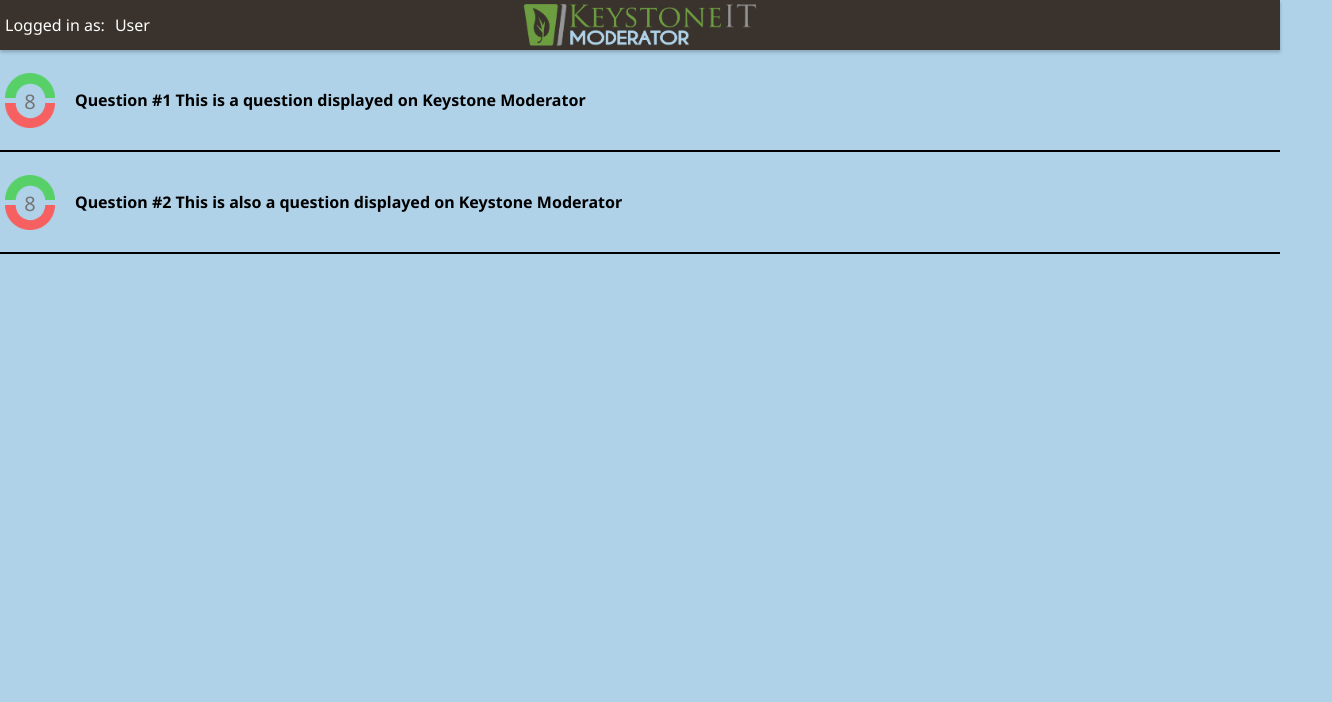
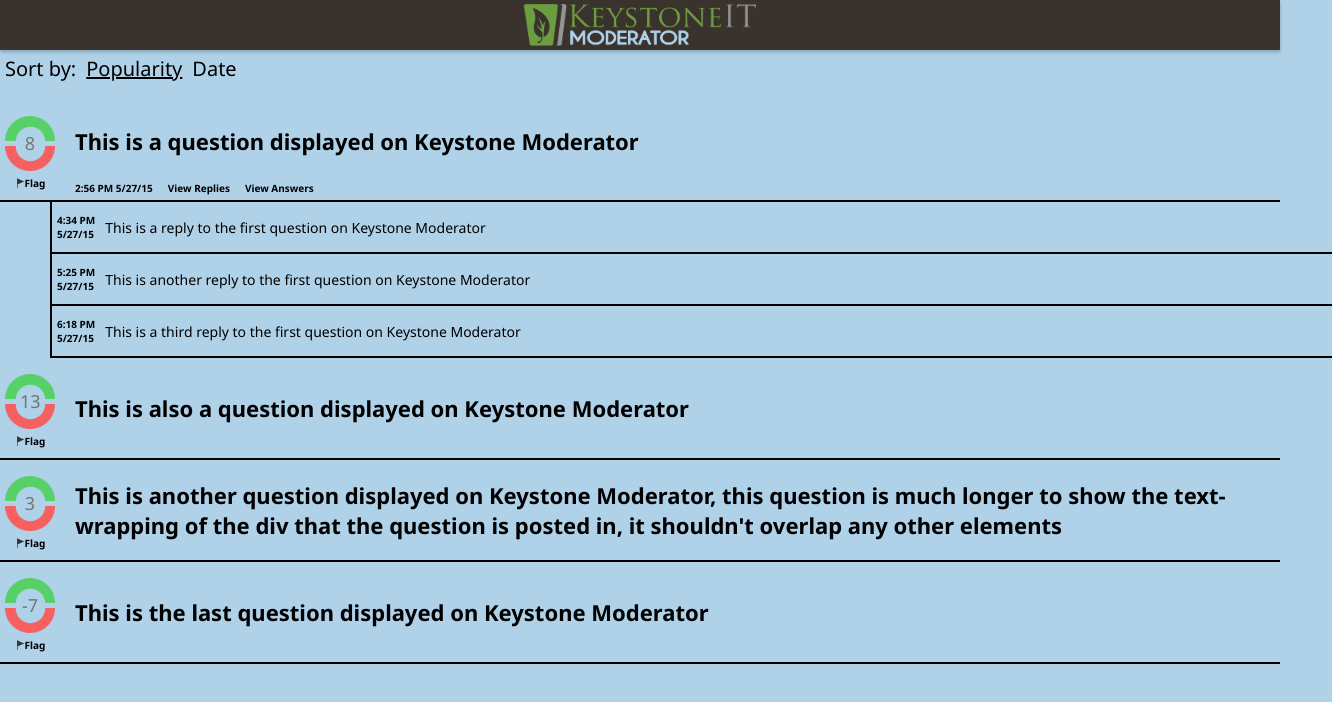
Before and after one commit to Keystone-Technologies/KeystoneModerator, a plain HTML site: page index.html in a window 1280 px wide. Shown: the whole page, 1332 px wide, since content can reach past the window. Drawn offline with Linux system fonts and the light colour scheme.

Commit message:
Added replies, flag button, dates/times, sorting

```diff
--- a/css/style.css
+++ b/css/style.css
@@ -29,6 +29,7 @@ body {
     padding: 0px;
     background-color: #3a332d;
     box-shadow: 0px 2px 3px 0.5px rgba(0,0,0,0.2);
+    z-index: 1;
 }
 
 #logo {
@@ -36,20 +37,19 @@ body {
     height: 50px;
 }
 
-#account {
+#sortbar {
+    position: relative;
+    top: 50px;
     display: flex;
     height: 50px;
-    align-items: center;
-    position: absolute;
-    left: 0px;
 }
 
-#logtext {
-    margin: 5px;
+.sortbar {
+    cursor: pointer;
 }
 
-#usertext {
-    margin: 5px;
+#popularity {
+    text-decoration: underline;
 }
 
 .questioncontainer {
@@ -72,6 +72,7 @@ body {
 .vote {
     width: 60px;
     position: relative;
+    flex 1 1 60px;
 }
 
 .voteup {
@@ -94,25 +95,98 @@ body {
     margin-top: 2.5px;
 }
 
+.question {
+    display: flex;
+    flex-direction: column;
+    align-items: flex-start;
+}
+
+
 .questiontitle {
+    display: flex;
+    font-size: 22px;
     font-weight: bold;
     padding: 5px;
     padding-left: 15px;
+    flex: 1 1;
+    align-items: center;
 }
+
+.infobar {
+    display: flex;
+}
+
+.info {
+    width: auto;
+    padding-left: 15px;
+    padding-bottom: 5px;
+    cursor: pointer;
+}
+
 p {
     margin: 0px;
     padding: 0px;
 }
 
 a {
-    width: 100%;
-    height: 100%;
     text-decoration: none;
     color: #000;
 }
 
 .countnumber {
-    font-size: 20;
+    font-size: 18;
     color: #757575;
     text-align: center;
 }
+h1 {
+    margin: 5px;
+    padding: 0px;
+    font-size: 14;
+    font-weight: normal;
+}
+
+h2 {
+    margin: 5px;
+    padding: 0px;
+    font-size: 20;
+    font-weight: normal;
+}
+
+h3 {
+    font-size: 10;
+    margin: 0px;
+    padding: 0px;
+}
+
+.flagcontainer {
+    display: flex;
+    justify-content: center;
+    align-items: center;
+}
+.flag {
+    width: 10px;
+    height: 10px;
+}
+
+.flagtext {
+    margin: 0px;
+    padding: 0px;
+}
+
+.reply {
+    position: relative;
+    display: flex;
+    align-items: center;
+    left: 50px;
+    width: 100%;
+    height: 50px;
+    border-bottom: 2px solid #000;
+    border-left: 2px solid #000;
+    justify-content: left;
+    vertical-align: middle;
+}
+
+.replytime {
+    margin-left: 5px;
+    margin-right: 5px;
+}
--- a/index.html
+++ b/index.html
@@ -2,40 +2,89 @@
     <head>
         <link rel="stylesheet" type="text/css" href="css/style.css">
         <link href='http://fonts.googleapis.com/css?family=Noto+Sans:400,700' rel='stylesheet' type='text/css'>
+        <script language="javascript" type="text/javascript" src="js/scripts.js"></script>
     </head>
 
 <body>
     <div class="header" id="bar">
-        <div class="header" id="account">
-            <p class="account" id="logtext">Logged in as: </p><p class="account" id="usertext">User</p>
-        </div>
         <input class="header" id="logo" type="image" src="img/logo.png">
+    </div>
+    <div id="sortbar">
+        <h2>Sort by: </h2>
+        <h2 id="popularity" class="sortbar" onclick="setunderline(this.id)">Popularity</h2>
+        <h2 id="date" class="sortbar" onclick="setunderline(this.id)">Date</h2>
     </div>
     <div id="content">
         <div class="questioncontainer">
             <div class="vote">
-                <img class="voteup" src="img/uparrow.png" onmouseover="this.src='/img/clickeduparrow.png'" onmouseout="this.src='/img/uparrow.png'">
+                <img id="1voteup" class="voteup" src="img/uparrow.png" onmouseover="arrowhover(this.id, this.className, 'over');" onmouseout="arrowhover(this.id, this.className, 'out');">
                 <div class="count">
                     <p class="countnumber">8</p>
                 </div>
-                <img class="votedown" src="img/downarrow.png" onmouseover="this.src='/img/clickeddownarrow.png'" onmouseout="this.src='/img/downarrow.png'">
+                <img id="1votedown" class="votedown" src="img/downarrow.png" onmouseover="arrowhover(this.id, this.className, 'over');" onmouseout="arrowhover(this.id, this.className, 'out');">
+                <a href='index.html'><div class="flagcontainer"><img class="flag" src="img/flag.png"><h3 class="flagtext">Flag</h3></div></a>
             </div>
-            <a href="http://google.com">
             <div class="question">
-                <p class="questiontitle">Question #1 This is a question displayed on Keystone Moderator</p>
+                <p class="questiontitle">This is a question displayed on Keystone Moderator</p>
+                    <div class="infobar">
+                        <h3 class="info">2:56 PM 5/27/15</h3>
+                        <h3 id="1replybutton" class="info" onclick="setunderline(this.id)">View Replies</h3>
+                        <h3 id="1answerbutton" class="info" onclick="setunderline(this.id)">View Answers</h3>
+                    </div>
+                </div>
+        </div>
+
+        <div class="reply">
+            <div class="replytimecontainer">
+                <h3 class="replytime">4:34 PM</h3><h3 class="replytime">5/27/15</h3>
             </div>
-            </a>
+            <h1>This is a reply to the first question on Keystone Moderator</h1>
         </div>
-        </a>
+        <div class="reply">
+            <div class="replytimecontainer">
+                <h3 class="replytime">5:25 PM</h3><h3 class="replytime">5/27/15</h3>
+            </div>
+            <h1>This is another reply to the first question on Keystone Moderator</h1>
+        </div>
+        <div class="reply">
+            <div class="replytimecontainer">
+                <h3 class="replytime">6:18 PM</h3><h3 class="replytime">5/27/15</h3>
+            </div>
+            <h1>This is a third reply to the first question on Keystone Moderator</h1>
+        </div>
+
         <div class="questioncontainer">
             <div class="vote">
-                <img class="voteup" src="img/uparrow.png" onmouseover="this.src='/img/clickeduparrow.png'" onmouseout="this.src='/img/uparrow.png'">
+                <img id="2voteup" class="voteup" src="img/uparrow.png" onmouseover="arrowhover(this.id, this.className, 'over');" onmouseout="arrowhover(this.id, this.className, 'out');">
                 <div class="count">
-                    <p class="countnumber">8</p>
+                    <p class="countnumber">13</p>
                 </div>
-                <img class="votedown" src="img/downarrow.png" onmouseover="this.src='/img/clickeddownarrow.png'" onmouseout="this.src='/img/downarrow.png'">
+                <img id="2votedown" class="votedown" src="img/downarrow.png" onmouseover="arrowhover(this.id, this.className, 'over');" onmouseout="arrowhover(this.id, this.className, 'out');">
+                <a href='index.html'><div class="flagcontainer"><img class="flag" src="img/flag.png"><h3 class="flagtext">Flag</h3></div></a>
             </div>
-            <p class="questiontitle">Question #2 This is also a question displayed on Keystone Moderator</p>
+            <p class="questiontitle">This is also a question displayed on Keystone Moderator</p>
+        </div>
+        <div class="questioncontainer">
+            <div class="vote">
+                <img id="3voteup" class="voteup" src="img/uparrow.png" onmouseover="arrowhover(this.id, this.className, 'over');" onmouseout="arrowhover(this.id, this.className, 'out');">
+                <div class="count">
+                    <p class="countnumber">3</p>
+                </div>
+                <img id="3votedown" class="votedown" src="img/downarrow.png" onmouseover="arrowhover(this.id, this.className, 'over');" onmouseout="arrowhover(this.id, this.className, 'out');">
+                <a href='index.html'><div class="flagcontainer"><img class="flag" src="img/flag.png"><h3 class="flagtext">Flag</h3></div></a>
+            </div>
+            <p class="questiontitle">This is another question displayed on Keystone Moderator, this question is much longer to show the text-wrapping of the div that the question is posted in, it shouldn't overlap any other elements</p>
+        </div>
+        <div class="questioncontainer">
+            <div class="vote">
+                <img id="4voteup" class="voteup" src="img/uparrow.png" onmouseover="arrowhover(this.id, this.className, 'over');" onmouseout="arrowhover(this.id, this.className, 'out');">
+                <div class="count">
+                    <p class="countnumber">-7</p>
+                </div>
+                <img id="4votedown" class="votedown" src="img/downarrow.png" onmouseover="arrowhover(this.id, this.className, 'over');" onmouseout="arrowhover(this.id, this.className, 'out');">
+                <a href='index.html'><div class="flagcontainer"><img class="flag" src="img/flag.png"><h3 class="flagtext">Flag</h3></div></a>
+            </div>
+            <p class="questiontitle">This is the last question displayed on Keystone Moderator</p>
         </div>
     </div>
 </body>
--- /dev/null
+++ b/js/scripts.js
@@ -0,0 +1,28 @@
+function setunderline(elementid) {
+    document.getElementById(elementid).style.textDecoration='underline';
+    if (elementid == 'date'){
+        document.getElementById('popularity').style.textDecoration='none';
+        }
+    if (elementid == 'popularity'){
+        document.getElementById('date').style.textDecoration='none';
+        }
+}
+
+function arrowhover(elementid, elementclass, action) {
+    if (action == 'over') {
+        if (elementclass == 'voteup') {
+            document.getElementById(elementid).src='img/clickeduparrow.png';
+        }
+        if (elementclass == 'votedown') {
+            document.getElementById(elementid).src='img/clickeddownarrow.png';
+        }
+    }
+    else {
+        if (elementclass == 'voteup') {
+            document.getElementById(elementid).src='img/uparrow.png';
+        }
+        if (elementclass == 'votedown') {
+            document.getElementById(elementid).src='img/downarrow.png';
+        }
+    }
+}
```
Also changed, not shown: img/flag.png (added).
